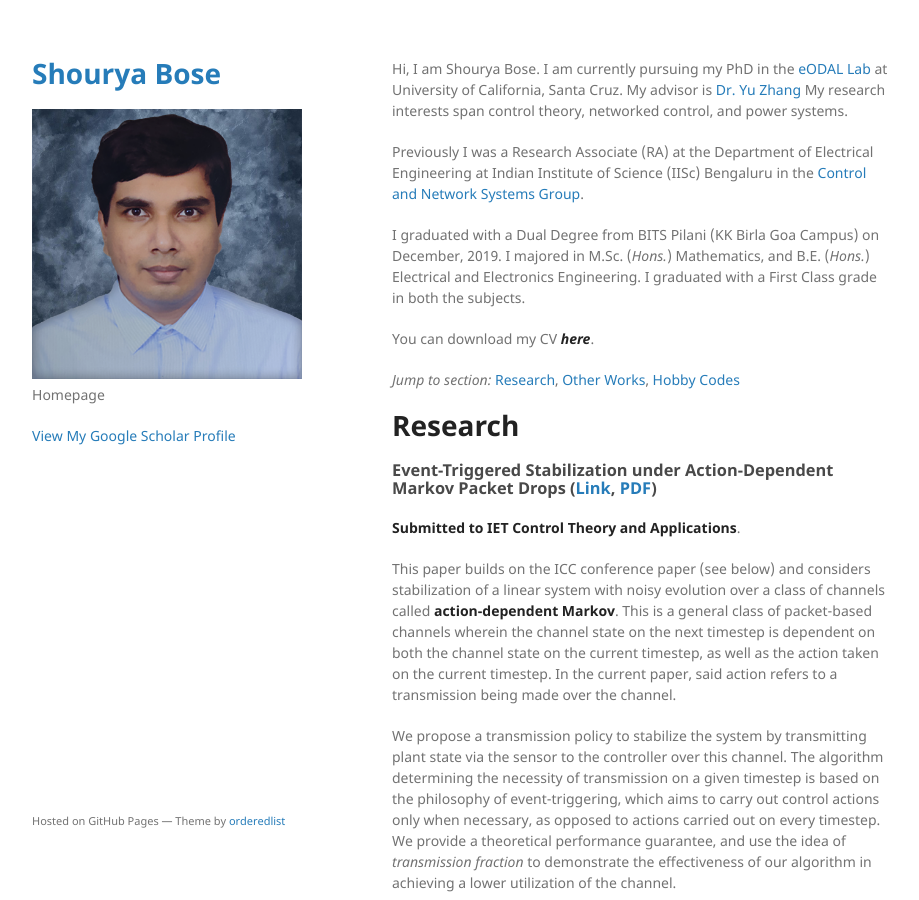
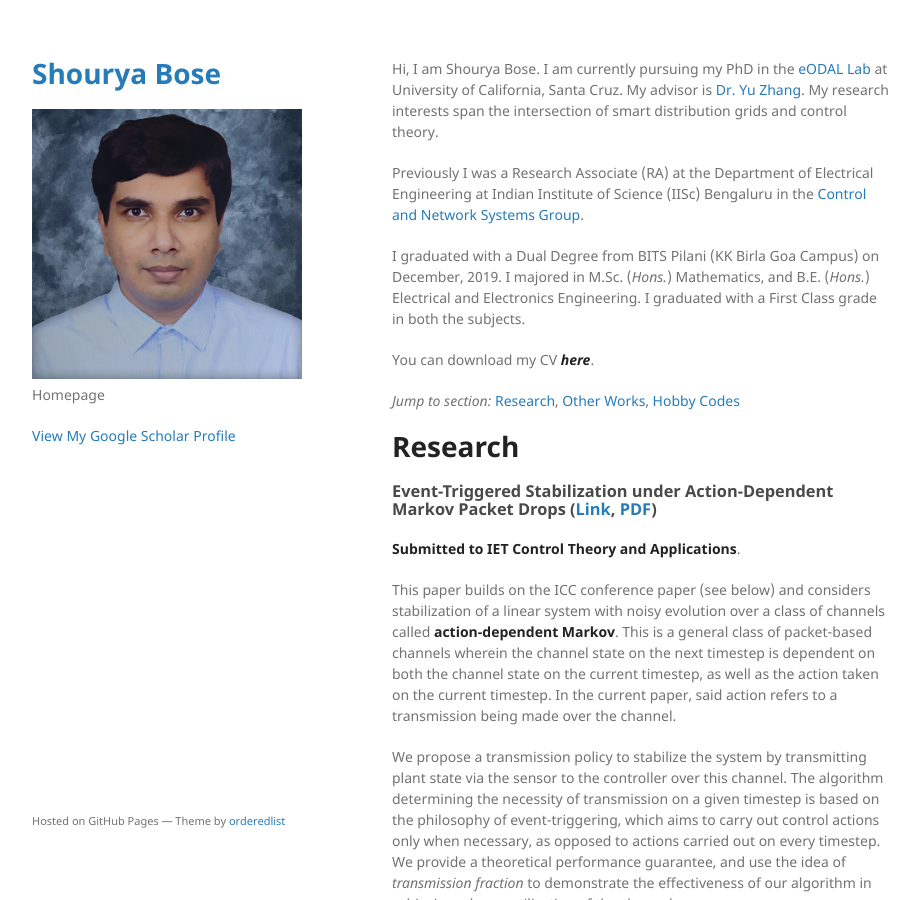
Before and after one commit to shourya01/shourya01.github.io, a Jekyll site: the page built from index.md, in a window 1280 px wide and 900 px high. Shown: the whole window, without its empty margins (178-1097 px from the left). Built offline with Jekyll 4.4.1, drawn with Linux system fonts in a browser that asks for light colours.

Commit message:
Update index.md

```diff
--- a/index.md
+++ b/index.md
@@ -2,7 +2,7 @@
 layout: default
 ---
 
-Hi, I am Shourya Bose. I am currently pursuing my PhD in the [eODAL Lab](https://people.ucsc.edu/~yzhan419/group.html) at University of California, Santa Cruz. My advisor is [Dr. Yu Zhang](https://people.ucsc.edu/~yzhan419) My research interests span control theory, networked control, and power systems.
+Hi, I am Shourya Bose. I am currently pursuing my PhD in the [eODAL Lab](https://people.ucsc.edu/~yzhan419/group.html) at University of California, Santa Cruz. My advisor is [Dr. Yu Zhang](https://people.ucsc.edu/~yzhan419). My research interests span the intersection of smart distribution grids and control theory.
 
 Previously I was a Research Associate (RA) at the Department of Electrical Engineering
 at Indian Institute of Science (IISc) Bengaluru in the [Control and Network Systems Group](http://www.ee.iisc.ac.in/people/faculty/pavant/group.html).
```
